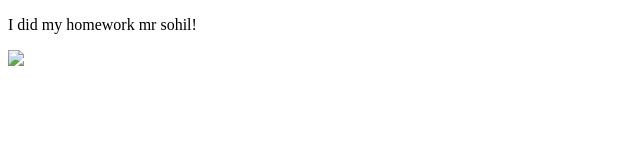
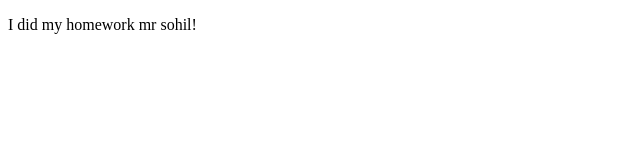
Before and after one commit to kishorep1411/sampleweb, a plain HTML site: page index.html in a window 1280 px wide. Shown: the full height of the page, 0-640 px from the left. Drawn offline with Linux system fonts and the light colour scheme.

Commit message:
removing image src

```diff
--- a/index.html
+++ b/index.html
@@ -7,6 +7,6 @@
         <p>
             I did my homework mr sohil!
         </p>
-        <img src="Lab1.jpg">
+        <!-- <img src="Lab1.jpg"> -->
     </body>
 </html>
```
